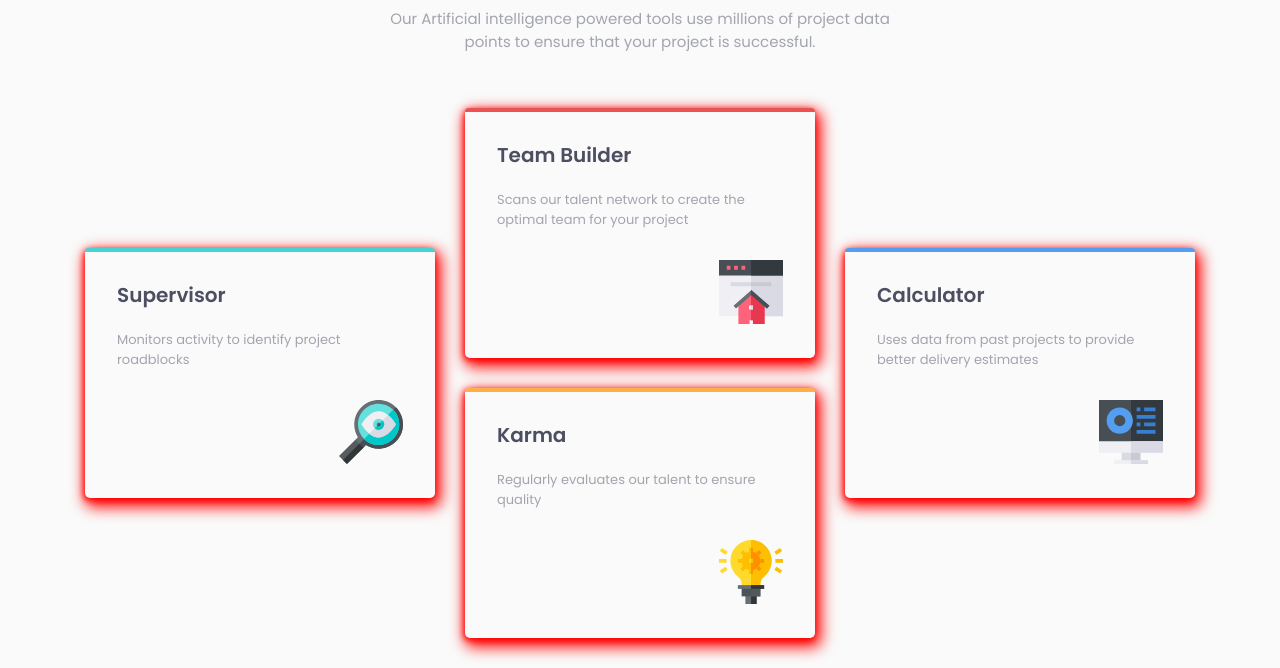
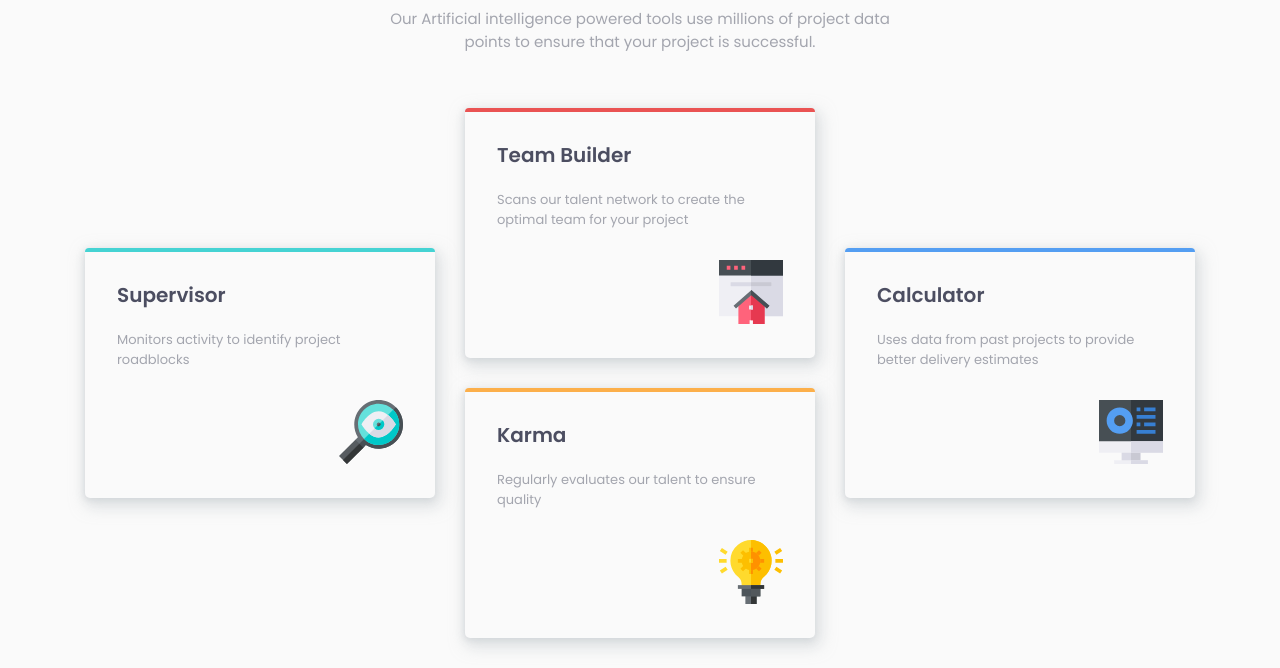
Before and after one commit to hitmorecode/four_card_feature, a plain HTML site: page index.html in a window 1280 px wide. Shown: the part 190-858 px from the top of the page. Drawn offline with Linux system fonts and the light colour scheme.

Commit message:
Update style.css

```diff
--- a/css/style.css
+++ b/css/style.css
@@ -17,7 +17,7 @@
   --font-weight-200: 200;
   --font-weight-400: 400;
   --font-weight-600: 600;
-  --box-shadow: red; /* color changed  hsla(207, 9%, 81%, 0.603)*/
+  --box-shadow: hsla(207, 9%, 81%, 0.603); /* color changed */
 }
 
 body {
```
